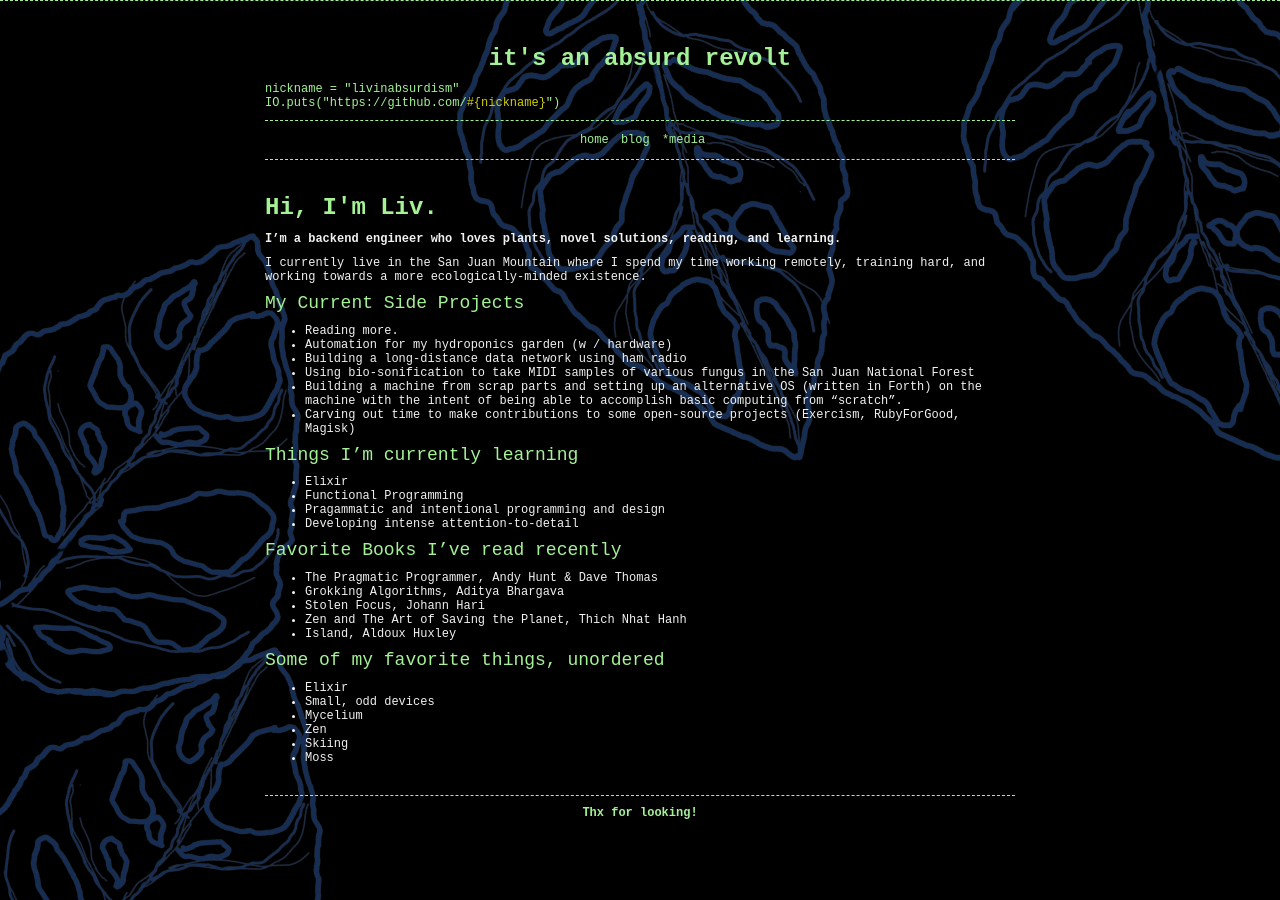
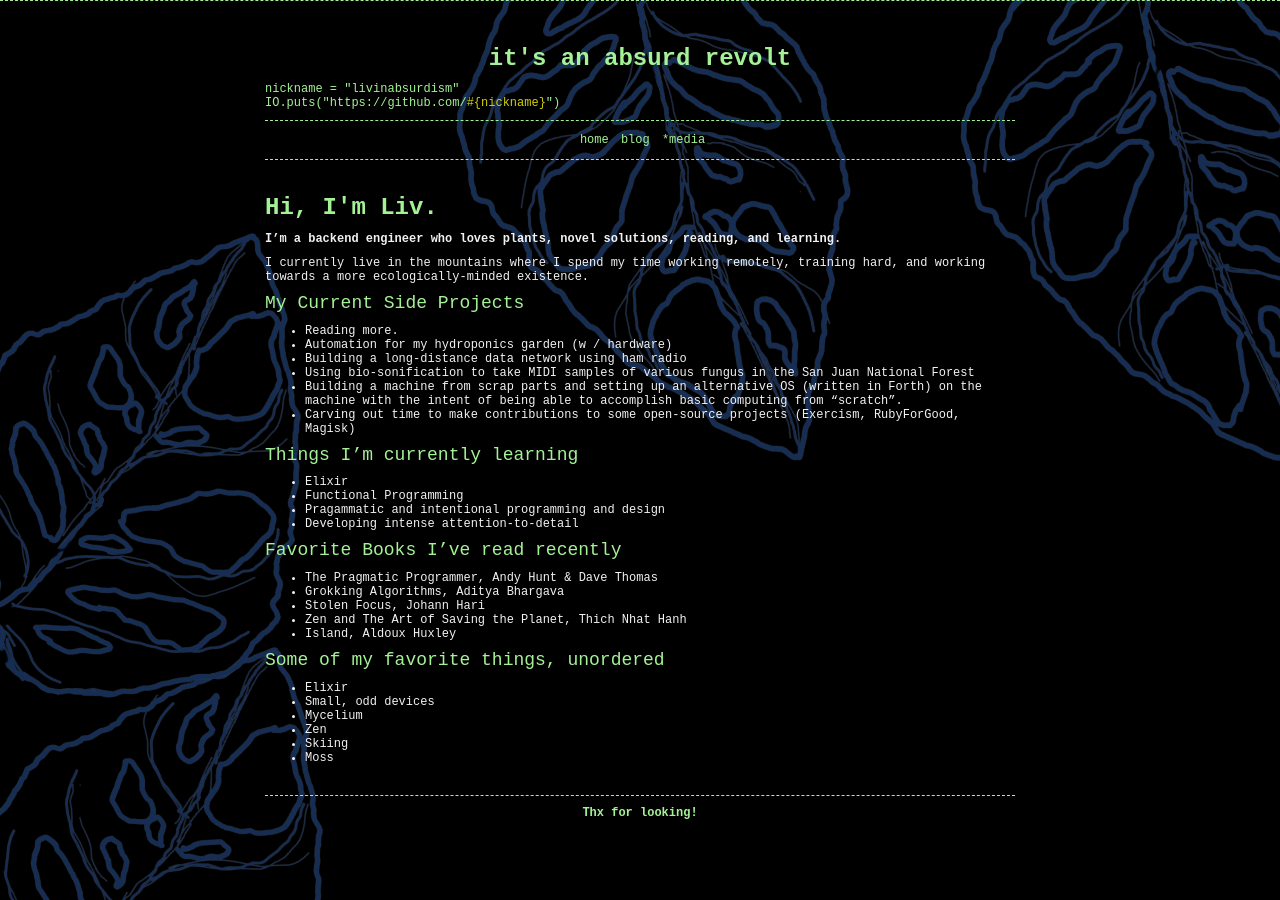
Before and after one commit to LivInAbsurdism/livinabsurdism.github.io, a Jekyll site: the page built from index.md, in a window 1280 px wide. Built offline with Jekyll 4.4.1, drawn with Linux system fonts in a browser that asks for light colours.

Commit message:
more refinement

```diff
--- a/index.md
+++ b/index.md
@@ -5,7 +5,7 @@ title: Hi, I'm Liv.
 
 **I'm a backend engineer who loves plants, novel solutions, reading, and learning.**
 
-I currently live in the San Juan Mountain where I spend my time working remotely, training hard, and working towards a more ecologically-minded existence.
+I currently live in the mountains where I spend my time working remotely, training hard, and working towards a more ecologically-minded existence.
 
 
 #### My Current Side Projects
```
